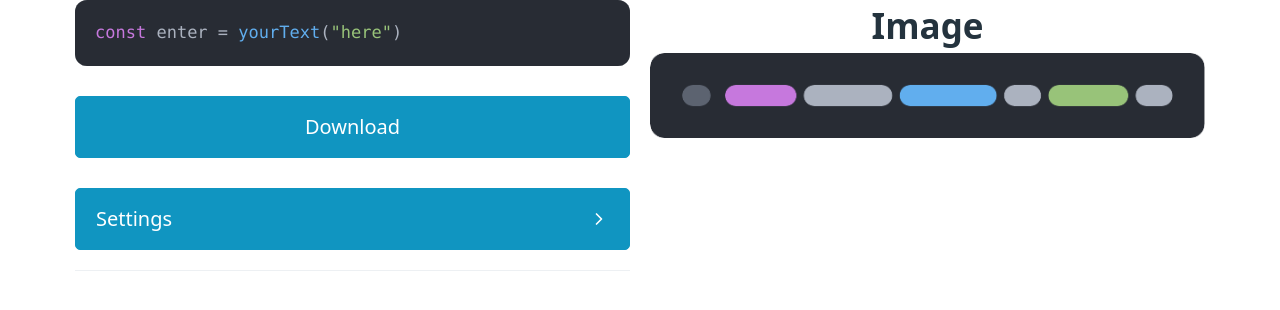
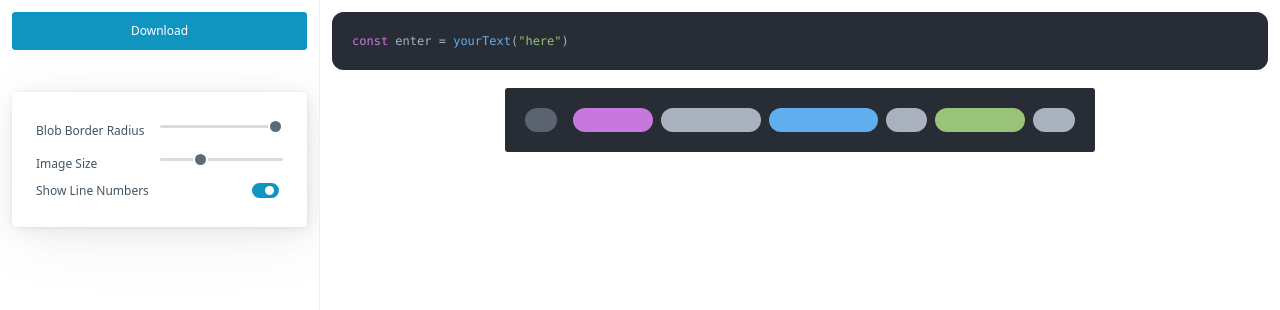
Before and after one commit to BrettOrmsby/blobbed-editor, a Vue app: page / in a window 1280 px wide. Shown: the top 310 px of the page. Built offline with nearby package versions, Linux system fonts and the light colour scheme.

Commit message:
Added a sidebar for settings, changed preview.

```diff
--- a/src/App.vue
+++ b/src/App.vue
@@ -8,16 +8,8 @@
       '.min.css'
     "
   />
-  <main class="container">
-    <div class="grid">
-      <div>
-        <CodeEditor
-          v-model="input"
-          :hide_header="true"
-          :language="settings.language"
-          width="100%"
-        />
-        <br />
+  <main class="main">
+    <div class="sidebar container">
       <a
         :href="mainSrc"
         download="Blobbed Editor"
@@ -26,12 +18,9 @@
         >Download</a
       >
       <br />
-        <details>
-          <summary role="button">Settings</summary>
       <article>
         <label for="blobBorderRadius"
-              >Blob Border Radius:
-              <code>{{ Math.round(settings.blobBorderRadius * 100) }}%</code>
+          >Blob Border Radius
           <input
             type="range"
             min="0"
@@ -41,38 +30,42 @@
             id="blobBorderRadius"
           />
         </label>
-            <label for="imageQuality"
-              >Image Quality:
-              <code>{{ Math.round(settings.imageQuality * 2) }}</code>
+        <label for="imageSize"
+          >Image Size
           <input
             type="range"
-                min="1"
+            min="0.5"
             max="50"
             step="0.5"
-                v-model="settings.imageQuality"
-                id="imageQuality"
+            v-model="settings.imageSize"
+            id="imageSize"
           />
         </label>
-            <label for="showLineNumbers">
+        <label for="showLineNumbers"
+          >Show Line Numbers
           <input
+            role="switch"
             type="checkbox"
             v-model="settings.showLineNumbers"
             id="showLineNumbers"
           />
-              Show Line Numbers
         </label>
       </article>
-        </details>
     </div>
-      <div>
-        <h2>Image</h2>
-        <img :src="mainSrc" style="width: 100%" />
-      </div>
+    <div class="edit container">
+      <CodeEditor
+        v-model="input"
+        :hide_header="true"
+        :language="settings.language"
+        width="100%"
+        font_size="12px"
+      />
+      <br />
+      <pre
+        class="output-container"
+      ><code class="hljs output" id="output"></code></pre>
     </div>
   </main>
-  <pre
-    style="overflow: hidden; height: 0"
-  ><code class="hljs output" id="output"></code></pre>
 </template>
 
 <script>
@@ -92,7 +85,7 @@ export default {
         theme: "atom-one-dark",
         language: "javascript",
         blobBorderRadius: 1,
-        imageQuality: 16,
+        imageSize: 16,
         filterSize: 0,
         showLineNumbers: true,
       },
@@ -172,7 +165,7 @@ export default {
       }
 
       outputElement.innerHTML = output;
-      outputElement.style.fontSize = settings.imageQuality + "px";
+      outputElement.style.fontSize = settings.imageSize + "px";
       outputElement.querySelectorAll("span").forEach((e) => {
         e.style.backgroundColor = window.getComputedStyle(e).color;
         console.log(settings.blobBorderRadius + "em");
@@ -188,9 +181,86 @@ export default {
 
 <style>
 @import "@/assets/pico.css";
-h2 {
-  text-align: center;
-  margin-bottom: 0;
+html {
+  height: 100vh;
+}
+:root {
+  --font-size: 12px;
+}
+.main {
+  height: 100vh;
+  display: flex;
+  flex-wrap: nowrap;
+}
+.sidebar {
+  height: 100vh;
+  overflow-y: auto;
+  width: 25vw;
+  min-width: auto;
+  max-width: auto;
+  border-right: 1px solid var(--muted-border-color);
+}
+.edit {
+  width: 75vw;
+  min-width: auto;
+  max-width: auto;
+}
+.output-container {
+  overflow: auto;
+  width: 100%;
+  background-color: transparent;
+  display: flex;
+  justify-content: center;
+}
+.container {
+  padding: 1em;
+}
+@media (max-width: 992px) {
+  .sidebar {
+    width: 33vw;
+  }
+  .edit {
+    width: 67vw;
+  }
+}
+@media (max-width: 768px) {
+  .sidebar {
+    width: 50vw;
+  }
+  .edit {
+    width: 50vw;
+  }
+}
+@media (max-width: 576px) {
+  .main {
+    flex-wrap: wrap;
+  }
+  .sidebar {
+    width: 100%;
+    border: 0;
+    height: auto;
+  }
+  .edit {
+    width: 100%;
+  }
+}
+
+label {
+  display: flex;
+  align-items: center;
+  justify-content: space-between;
+}
+[type="range"] {
+  width: 50% !important;
+}
+[type="range"]::-ms-track {
+  width: 50% !important;
+}
+[type="range"]::-moz-range-track {
+  width: 50% !important;
+}
+[type="range"]::-webkit-slider-runnable-track {
+  width: 50% !important;
 }
 .output span {
   padding: 0 1em;
@@ -205,8 +275,12 @@ span.line-number {
 }
 pre code.output.hljs {
   display: inline-block;
-  padding: 2em;
-  font-size: 16px;
-  border-radius: 1em;
+  -webkit-touch-callout: none;
+  -webkit-user-select: none;
+  -khtml-user-select: none;
+  -moz-user-select: none;
+  -ms-user-select: none;
+  user-select: none;
+  cursor: default;
 }
 </style>
```
Lines whose indentation alone changed are shown as unchanged.
